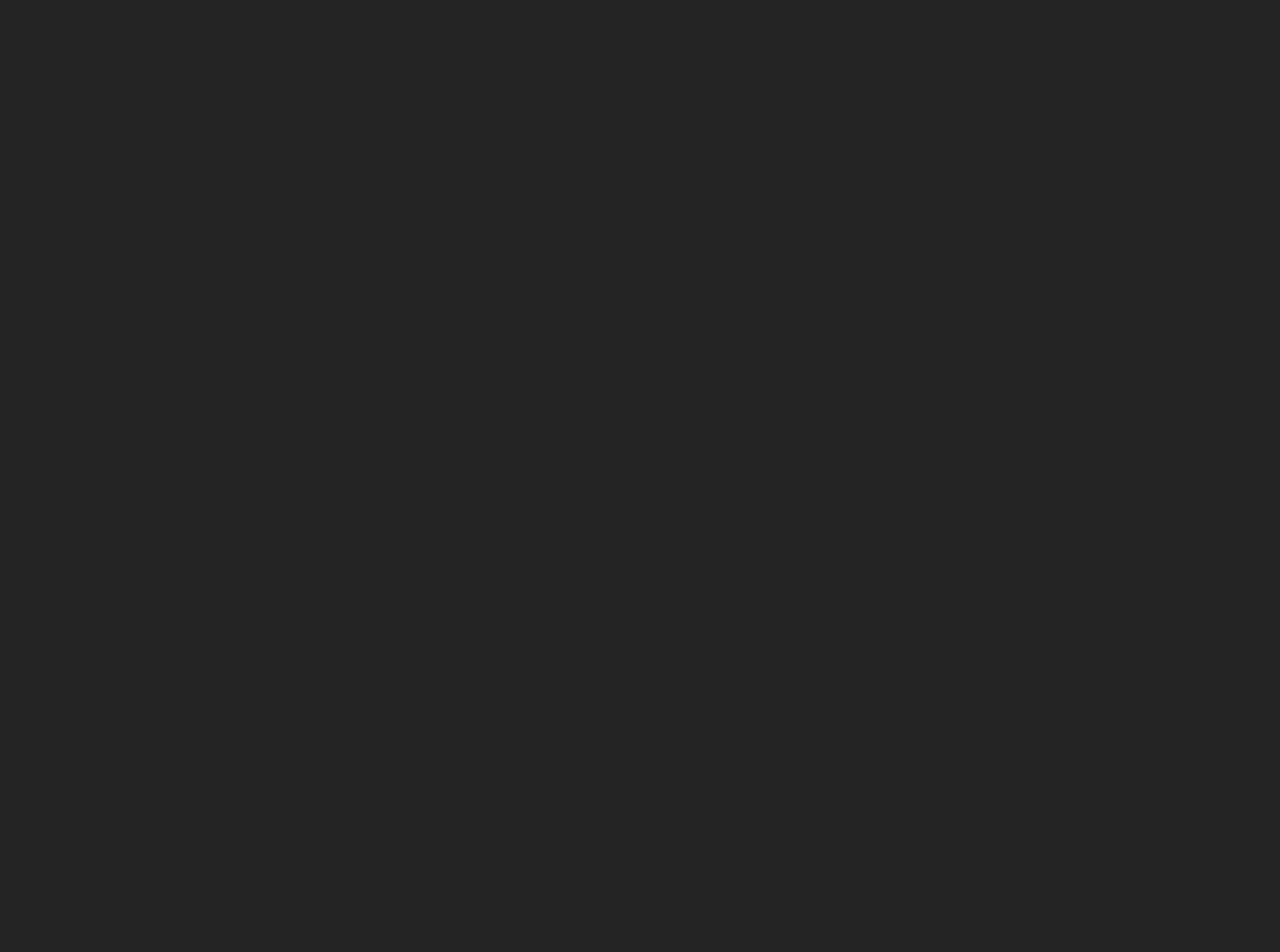
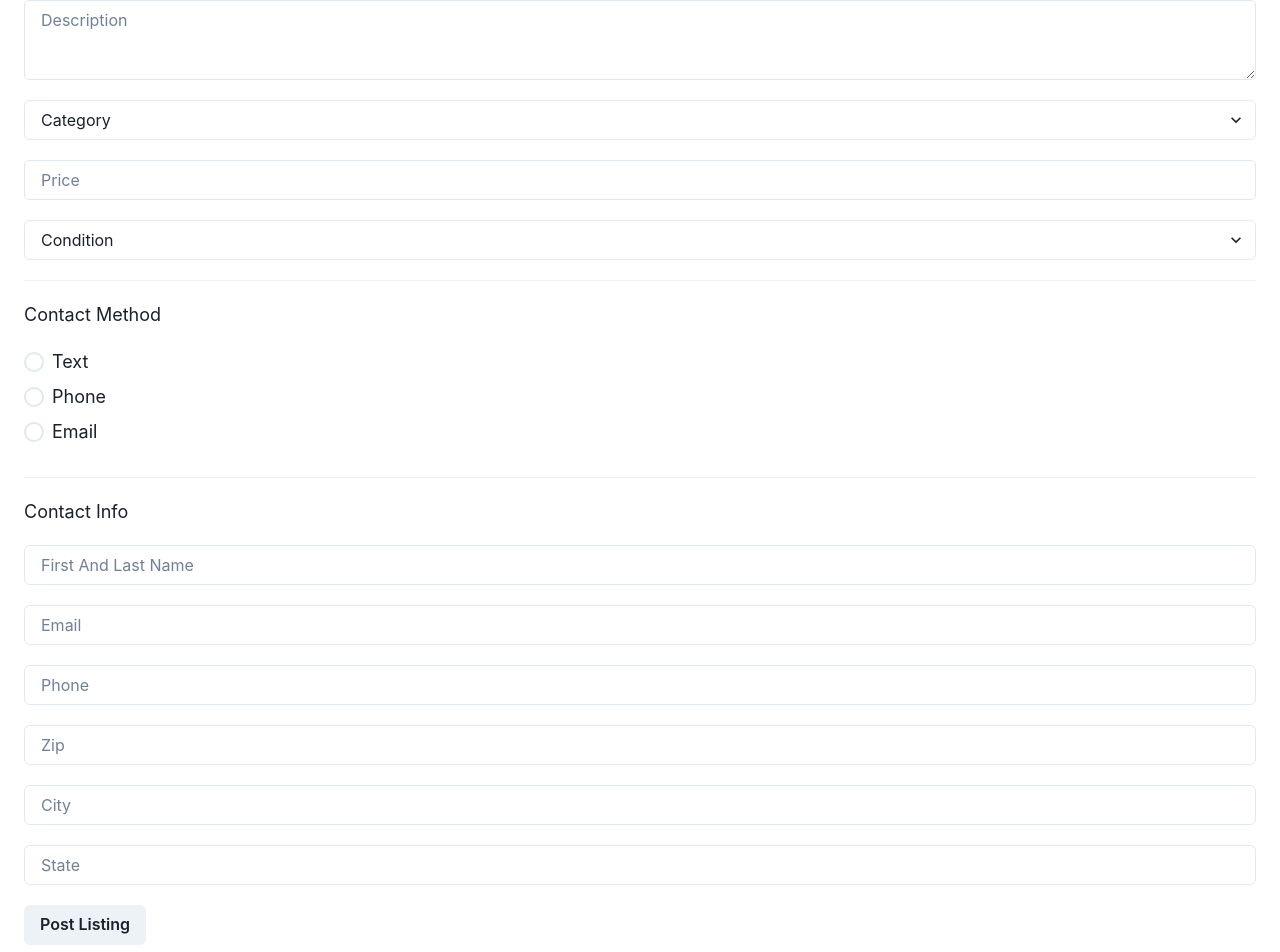
Before and after one commit to skallywag/popsmoke-AS, a React (Vite) app: page /create-listing in a window 1280 px wide. Before the commit this address had no page. Shown: the part 232-1184 px from the top of the page. Before the commit the page ends 800 px from the top, so only its background shows below. Built offline with nearby package versions, Linux system fonts and the light colour scheme.

Commit message:
Added to path to create-listing page in router. Created createlistingpage component with from to create listings. Added onClick prop to text component routing user to creat listing page

```diff
--- /dev/null
+++ b/src/pages/createListingPage/CreateListingPage.scss
@@ -0,0 +1,3 @@
+.createListingPage {
+  padding: 24px;
+}
--- /dev/null
+++ b/src/pages/createListingPage/CreateListingPage.tsx
@@ -0,0 +1,233 @@
+import {
+  Box,
+  Text,
+  Input,
+  Textarea,
+  Select,
+  Divider,
+  Radio,
+  RadioGroup,
+  Stack,
+  Button,
+} from "@chakra-ui/react";
+import { useState } from "react";
+import { useForm, SubmitHandler, Controller } from "react-hook-form";
+import themes from "../../themes/themes.module.scss";
+import "./CreateListingPage.scss";
+
+type FormData = {
+  title: string;
+  description: string;
+  category: string;
+  salePrice: number;
+  condition: string;
+  contactMethod: string;
+  firstLastName: string;
+  email: string;
+  phoneNumber: number;
+  acceptsSMS: boolean;
+  zipCode: number;
+  city: string;
+  state: string;
+};
+
+const CreateListingPage: React.FC = () => {
+  const {
+    register,
+    setValue,
+    control,
+    handleSubmit,
+    formState: { errors },
+  } = useForm<FormData>();
+  const onSubmit: SubmitHandler<FormData> = async (data: FormData) => {
+    console.log(data);
+  };
+
+  return (
+    <Box className="createListingPage">
+      <form onSubmit={handleSubmit(onSubmit)}>
+        <Text mb={8} fontSize={40}>
+          Create Listing
+        </Text>
+
+        <Box mb={5}>
+          <Input
+            placeholder="Title"
+            {...register("title", { required: "Required" })}
+          />
+          {errors.title && (
+            <Text color={themes.accentError}>{errors.title.message}</Text>
+          )}
+        </Box>
+        <Box mb={5}>
+          <Textarea
+            placeholder="Description"
+            {...register("description", { required: "Required" })}
+          />
+          {errors.description && (
+            <Text color={themes.accentError}>{errors.description.message}</Text>
+          )}
+        </Box>
+        <Box mb={5}>
+          <Select
+            {...register("category", { required: "Required" })}
+            placeholder="Category"
+          >
+            <option value="rifle">Rifle</option>
+            <option value="pistol">Pistol</option>
+            <option value="gear">Gear</option>
+            <option value="mods">Mods</option>
+            <option value="accessories">Accessories</option>
+          </Select>
+          {errors.category && (
+            <Text color={themes.accentError}>{errors.category.message}</Text>
+          )}
+        </Box>
+        <Box mb={5}>
+          <Input
+            type="number"
+            placeholder="Price"
+            {...register("salePrice", { required: "Required" })}
+          />
+          {errors.salePrice && (
+            <Text color={themes.accentError}>{errors.salePrice.message}</Text>
+          )}
+        </Box>
+        <Box mb={5}>
+          <Select
+            placeholder="Condition"
+            {...register("condition", { required: "Required" })}
+          >
+            <option value="new">New</option>
+            <option value="Excellent, like new">
+              Used - Excellent, like new
+            </option>
+            <option value="Good, minimal wear">
+              Used - Good, minimal wear
+            </option>
+            <option value="Fair, normal wear">Used - Fair, normal wear</option>
+            <option value="Poor, significant wear">
+              Used - Poor, significant wear
+            </option>
+            <option value="Damaged, parts only">
+              Used - Damaged, parts only
+            </option>
+          </Select>
+          {errors.condition && (
+            <Text color={themes.accentError}>{errors.condition.message}</Text>
+          )}
+        </Box>
+        <Divider mb={5} />
+        <Text mb={5} fontSize={18}>
+          Contact Method
+        </Text>
+        <Box mb={5}>
+          <Controller
+            name="contactMethod"
+            control={control}
+            rules={{ required: "Please select a contact method" }}
+            render={({ field: { onChange, value } }) => (
+              <RadioGroup onChange={onChange} value={value}>
+                <Stack direction="column">
+                  <Radio size={"lg"} value="Text">
+                    Text
+                  </Radio>
+                  <Radio size={"lg"} value="Phone">
+                    Phone
+                  </Radio>
+                  <Radio mb={3} size={"lg"} value="Email">
+                    Email
+                  </Radio>
+                </Stack>
+              </RadioGroup>
+            )}
+          />
+          {errors.contactMethod && (
+            <Text color={themes.accentError}>
+              {errors.contactMethod.message}
+            </Text>
+          )}
+        </Box>
+        <Divider mb={5} />
+        <Text mb={5} fontSize={18}>
+          Contact Info
+        </Text>
+        <Box mb={5}>
+          <Input
+            placeholder="First And Last Name"
+            {...register("firstLastName", { required: "Required" })}
+          />
+          {errors.firstLastName && (
+            <Text color={themes.accentError}>
+              {errors.firstLastName.message}
+            </Text>
+          )}
+        </Box>
+        <Box mb={5}>
+          <Input
+            placeholder="Email"
+            {...register("email", {
+              required: "Required",
+              validate: {
+                matchPattern: (email) =>
+                  /^\w+([.-]?\w+)*@\w+([.-]?\w+)*(\.\w{2,3})+$/.test(email) ||
+                  "Email is not valid",
+              },
+            })}
+          />
+          {errors.email && (
+            <Text color={themes.accentError}>{errors.email.message}</Text>
+          )}
+        </Box>
+        <Box mb={5}>
+          <Input
+            type="number"
+            placeholder="Phone"
+            {...register("phoneNumber", {
+              required: "Required",
+              validate: {
+                matchPattern: (number) =>
+                  /^(\+\d{1,2}\s?)?\(?\d{3}\)?[\s.-]?\d{3}[\s.-]?\d{4}$/.test(
+                    number
+                  ) || "Phone is not valid",
+              },
+            })}
+          />
+          {errors.phoneNumber && (
+            <Text color={themes.accentError}>{errors.phoneNumber.message}</Text>
+          )}
+        </Box>
+        <Box mb={5}>
+          <Input
+            type="number"
+            placeholder="Zip"
+            {...register("zipCode", { required: "Required" })}
+          />
+          {errors.zipCode && (
+            <Text color={themes.accentError}>{errors.zipCode.message}</Text>
+          )}
+        </Box>
+        <Box mb={5}>
+          <Input
+            placeholder="City"
+            {...register("city", { required: "Required" })}
+          />
+          {errors.city && (
+            <Text color={themes.accentError}>{errors.city.message}</Text>
+          )}
+        </Box>
+        <Box mb={5}>
+          <Input
+            placeholder="State"
+            {...register("state", { required: "Required" })}
+          />
+          {errors.state && (
+            <Text color={themes.accentError}>{errors.state.message}</Text>
+          )}
+        </Box>
+        <Button type="submit">Post Listing</Button>
+      </form>
+    </Box>
+  );
+};
+export default CreateListingPage;
--- a/src/pages/forSalePage/ForSalePage.tsx
+++ b/src/pages/forSalePage/ForSalePage.tsx
@@ -25,7 +25,13 @@ const LoginPage: React.FC = () => {
         </Text>
         <Box mb={4} display={"flex"} alignItems={"center"} gap={1}>
           <IoMdAddCircleOutline color={themes.primaryOrange} size={32} />
-          <Text>Create Listing</Text>
+          <Text
+            onClick={() =>
+              router.navigate("/create-listing").catch(console.error)
+            }
+          >
+            Create Listing
+          </Text>
         </Box>
         <Input
           mb={6}
--- a/src/router.tsx
+++ b/src/router.tsx
@@ -3,6 +3,7 @@ import LoginPage from "./pages/loginPage/LoginPage";
 import HomePage from "./pages/homePage/HomePage";
 import SignupPage from "./pages/signupPage/SignupPage";
 import ForSalePage from "./pages/forSalePage/ForSalePage";
+import CreateListingPage from "./pages/createListingPage/CreateListingPage";
 
 export const router = createBrowserRouter([
   {
@@ -21,4 +22,8 @@ export const router = createBrowserRouter([
     path: "/for-sale",
     element: <ForSalePage />,
   },
+  {
+    path: "/create-listing",
+    element: <CreateListingPage />,
+  },
 ]);
```
